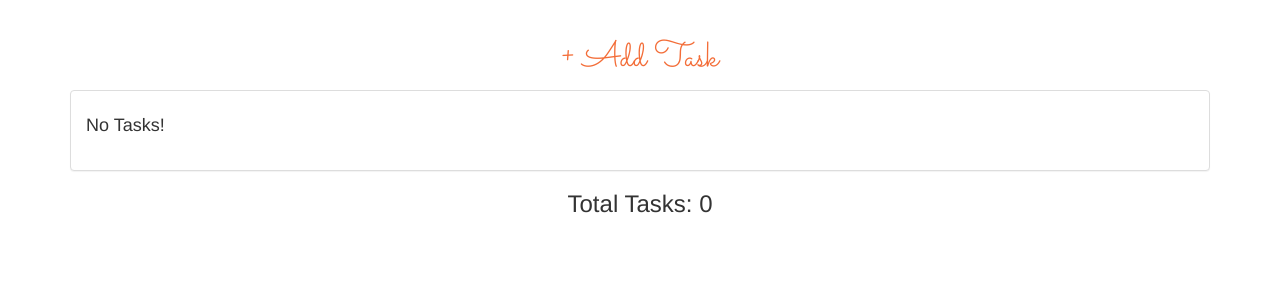
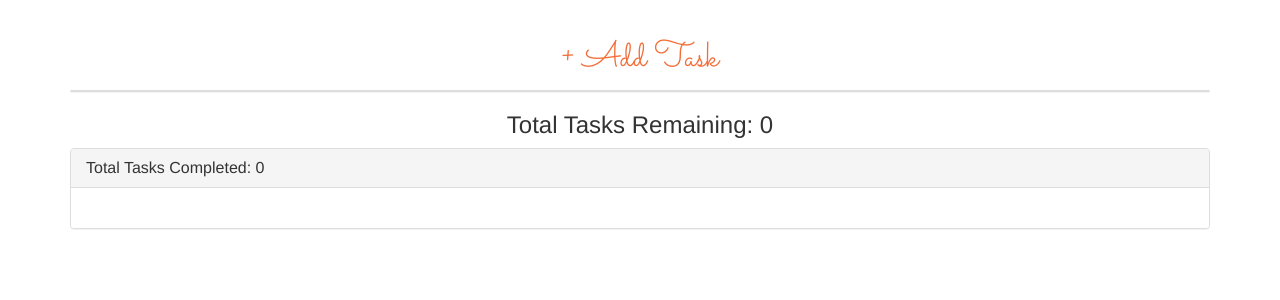
Before and after one commit to lauravsilva/MVCProject, a Node server app: page /display in a window 1280 px wide. Shown: the part 52-352 px from the top of the page. Run offline with Node 20, Linux system fonts and the light colour scheme; the visitor is signed in with stand-in values (Sample User, id 1); data that the repository does not hold is empty; some libraries are stand-ins or nearby versions.

Commit message:
Mark as complete

```diff
--- a/src/controllers/Task.js
+++ b/src/controllers/Task.js
@@ -16,7 +16,7 @@ var makerPage = function(req, res){
       return res.status(400).json({error: "An error occurred"});
     }
 
-    util.displayCalendar();
+    //util.displayCalendar();
 
     res.render('app', {csrfToken: req.csrfToken()});
   });
@@ -106,9 +106,8 @@ var checkTask = function(req, res){
       return res.status(400).json({error: "An error occurred"});
     }
 
-    //edit the model so that "completed" is true
-    //doc.completed = true;
-    //doc.save();
+    doc.completed = true;
+    doc.save();
 
     res.redirect(req.get('referer'));
   });
--- a/src/models/Account.js
+++ b/src/models/Account.js
@@ -12,7 +12,6 @@ var AccountSchema = new mongoose.Schema({
         required: true,
         trim: true,
         unique: false,
-        match: /^[A-Za-z0-9_\-\.]{1,16}$/
     },
 
     username: {
--- a/src/models/Task.js
+++ b/src/models/Task.js
@@ -26,7 +26,12 @@ var TaskSchema = new mongoose.Schema({
     date: {
         type: Date,
         required: true,
-        trim: true,
+        trim: true
+    },
+
+    completed: {
+        type: Boolean,
+        default: false
     },
 
     owner: {
@@ -46,6 +51,7 @@ TaskSchema.methods.toAPI = function() {
         name: this.name,
         importance: this.importance,
         date: moment(this.date).format("LL"),
+        completed: this.completed,
         _id: this._id
     };
 };
@@ -55,7 +61,7 @@ TaskSchema.statics.findByOwner = function(ownerId, callback) {
         owner: mongoose.Types.ObjectId(ownerId)
     };
 
-    return TaskModel.find(search).sort('date').select("name importance date").exec(callback);
+    return TaskModel.find(search).sort('date').select("name importance date completed").exec(callback);
 };
 
 
--- a/src/views/display.jade
+++ b/src/views/display.jade
@@ -26,17 +26,19 @@ block body
       #errorAlert
         .alert.alert-danger(role='alert')
           span#errorMessage
+
+      - var complete = 0
+      - var incomplete = 0
+
       h1.text-center
         a(href='/maker') + Add Task
-      if !tasks || tasks.length == 0
-        .panel.panel-default
-          .panel-body
-            ul.list-group
-              h4 No Tasks!
-      else
-        - var currentDate = ""
-        .panel.panel-default
-          each t in tasks
+
+
+      - var currentDate = ""
+      .panel.panel-default
+        each t in tasks
+          if t.completed == false
+            - incomplete++
             if currentDate == "" || currentDate != t.date
               - currentDate = t.date
                 .panel-heading
@@ -52,8 +54,17 @@ block body
                 span.badge #{t.importance}
                 h4.list-group-item-heading #{t.name}
 
+      h3.text-center Total Tasks Remaining: #{incomplete}
 
-      h3.text-center Total Tasks: #{tasks.length}
+      .panel.panel-default
+        .panel-heading
+          h3.panel-title Total Tasks Completed: #{complete}
+        ul.list-group
+          li.list-group-item
+            each completedTask in tasks
+              if completedTask.completed == true
+                - complete++
+                h4.list-group-item-heading #{completedTask.name}
 
 
 block scripts
```
